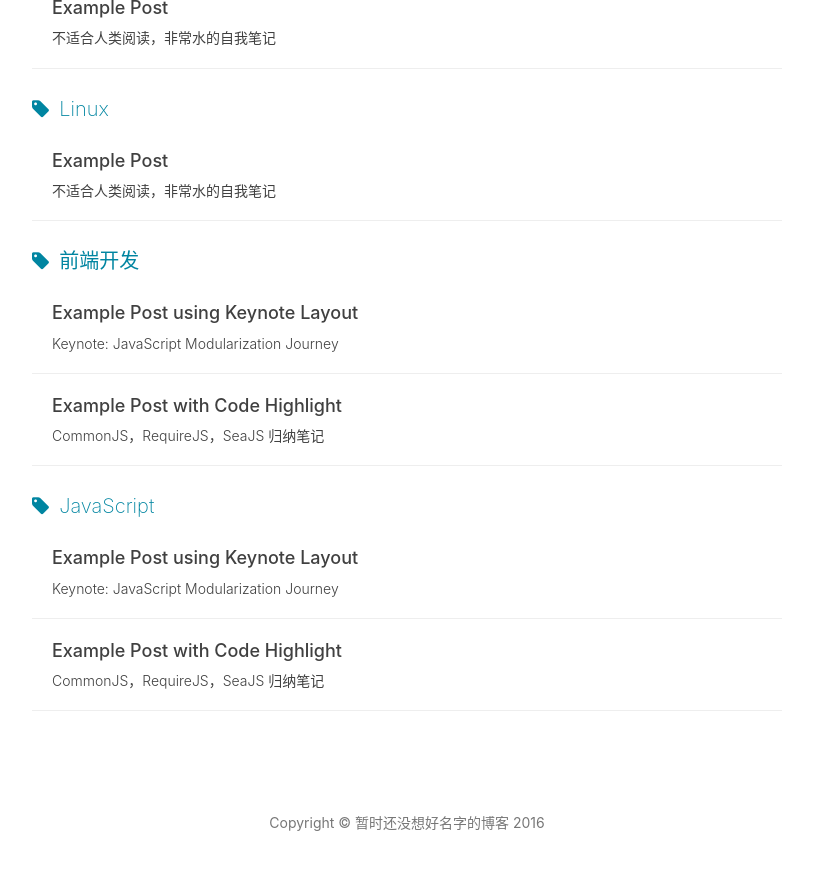
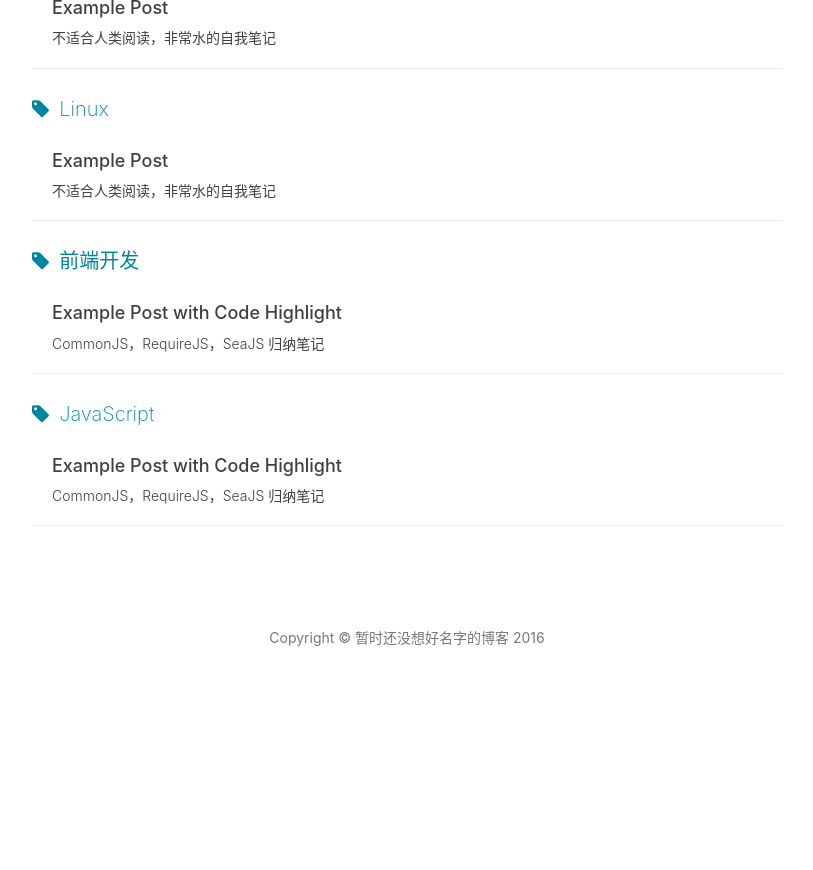
Before and after one commit to queryfish/yetanotherblogger, a Jekyll site: the page built from tags.html, in a window 1280 px wide and 900 px high, scrolled down 668 px. Shown: the top 870 px of the window, without its empty margins (233-1046 px from the left). Built offline with Jekyll 4.4.1, drawn with Linux system fonts in a browser that asks for light colours; nearby versions of some CDN libraries; comment, search, counter and statistics services are not loaded; after the commit the page ends 1383 px from its top, so only the background shows below that; some of the changed lines change nothing that is shown.

Commit message:
we don't need keynote layouts ...

```diff
--- a/_posts/2015-07-09-js-module-7day.markdown
+++ b/_posts/2015-07-09-js-module-7day.markdown
@@ -1,44 +1,22 @@
 ---
-layout:     keynote
-title:      "Example Post using Keynote Layout"
-subtitle:   "Keynote: JavaScript Modularization Journey"
-iframe:     "http://huangxuan.me/js-module-7day/"
+layout:     post
+title:      "最重要的事"
 date:       2015-07-09
-author:     "Hux"
+author:     "Mcpoet"
 header-img: "img/post-bg-js-version.jpg"
-tags:
-    - 前端开发
-    - JavaScript
 ---
+《最重要的事情只有一件》
+对于事业的规划，对于人生的规划，我相信这是个有效的结论。
 
+这个和我们说的事业、产品推演的流程很像，就是对你人生的推演。
+首先，现阶段而言，对于生活和事业，我只有一件事比较重要，就是事业，生活的作用是让我
+保持健康的同时，可以有更大的热情去做事，通过读书更正确的做事，找到更高的效率。
 
-> 下滑这里查看更多内容
+对于事业而言，又有两个层面，第一个层面是做好产品，产品线，这是我作为一个产品经理的本职工作，做好一款产品，是我的本职工作，除此之外，其他的都是浪费时间；这个时候要戒贪。
 
-7月9日，我在公司内部进行了名为「JavaScript 模块化七日谈」分享，并将该 Slides 分享到了微博上。出乎意料地，这篇微博先后被 @JS小组 @尤小右 @寸志 等近 200 人转发，阅读达到 10w，获得了还不错的评价。
+第二个层面，是做一个合格的创业者（实际上有一部分和Level 1是重合的），在这个层面上，我更多的是从行业的角度来关注这个企业的发展，团队的组建，最终，又汇总到产品上来。
 
-于是，我决定将它重新发到我的博客上，并为它专门制作了适用于 Keynote 展示文稿的新布局。它能自动根据屏幕大小/旋转以一定比例填充屏幕，你也可以直接点击下方链接在新页面打开，来获得更好的、沉浸式的全屏体验
+显然这个两个层面，要相互协调，相当于一个问题的两个面，但是从做事的角度而言，我必须做出抉择：并且在这个过程中，找到我的工作第一性原则；
+无疑，行业的视角可以让你的视野更宽，但是具体的工作可以让你的洞察力更深，所以选择前者会对后者有更大的回馈，形成正循环。
 
-
-### [Watch Slides →](http://huangxuan.me/js-module-7day)
-
-<img src="http://huangxuan.me/js-module-7day/attach/qrcode.png" width="350" height="350"/>
-
-<small class="img-hint">你也可以通过扫描二维码在手机上观看</small>
-
-
-这个 Web Slides 开源在[我的 Github 上](https://github.com/Huxpro/js-module-7day)，欢迎你帮助我完善这个展示文稿，你可以给我提 issue，可以 fork & pull request。如果它能帮助到你了，希望你还能不吝啬 star 一下这个项目
-
-
-### Catalog
-
-- 第一日 上古时期 ***Module?*** 从设计模式说起
-- 第二日 石器时代 ***Script Loader*** 只有封装性可不够，我们还需要加载
-- 第三日 蒸汽朋克 ***Module Loader*** 模块化架构的工业革命
-- 第四日 号角吹响 ***CommonJS*** 征服世界的第一步是跳出浏览器
-- 第五日 双塔奇兵 ***AMD/CMD*** 浏览器环境模块化方案
-- 第六日 精灵宝钻 ***Browserify/Webpack*** 大势所趋，去掉这层包裹！
-- 第七日 王者归来 ***ES6 Module*** 最后的战役
-
-### Thanks
-
-[Reveal.js](http://lab.hakim.se/reveal-js)
+第一个层面，我们要做的事情是什么：1、设计出高效、精益、可持续的产品；2、想办法提高团队的工作效率；3、
```
